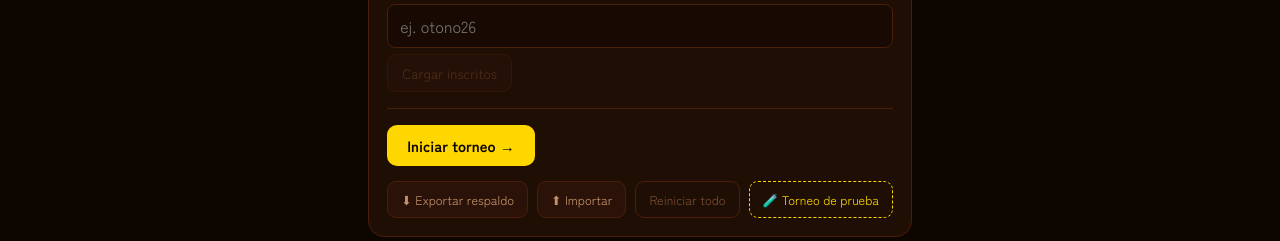
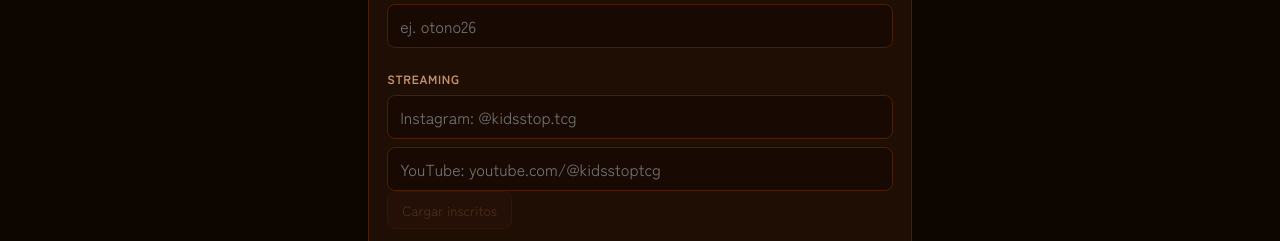
Before and after one commit to t2ac32/ks-shunka, a React (Vite) app: page / in a window 1280 px wide. Shown: the part 376-617 px from the top of the page. Built offline with nearby package versions, Linux system fonts and the light colour scheme; no server answers.

Commit message:
feat: Instagram and YouTube URL inputs in Setup
Adds a Streaming section to the Setup screen with text inputs for
Instagram and YouTube URLs, wired to store.setInstagramUrl and
store.setYoutubeUrl.

```diff
--- a/src/screens/Setup.tsx
+++ b/src/screens/Setup.tsx
@@ -204,6 +204,27 @@ export default function Setup() {
             {window.location.origin}/registro/{t.registrationCode}
           </div>
         )}
+
+        {/* Streaming */}
+        <div style={{ display: 'flex', flexDirection: 'column', gap: 8, marginTop: 16 }}>
+          <div style={{ fontSize: 12, fontWeight: 700, color: 'var(--dim)', letterSpacing: '.06em', textTransform: 'uppercase' }}>
+            Streaming
+          </div>
+          <input
+            type="text"
+            value={t.stream.instagramUrl}
+            onChange={e => store.setInstagramUrl(e.target.value)}
+            placeholder="Instagram: @kidsstop.tcg"
+            style={{ ...inputStyle }}
+          />
+          <input
+            type="text"
+            value={t.stream.youtubeUrl}
+            onChange={e => store.setYoutubeUrl(e.target.value)}
+            placeholder="YouTube: youtube.com/@kidsstoptcg"
+            style={{ ...inputStyle }}
+          />
+        </div>
 
         <div style={{ display: 'flex', alignItems: 'center', gap: 10, marginBottom: 4, flexWrap: 'wrap' }}>
           <button
```
